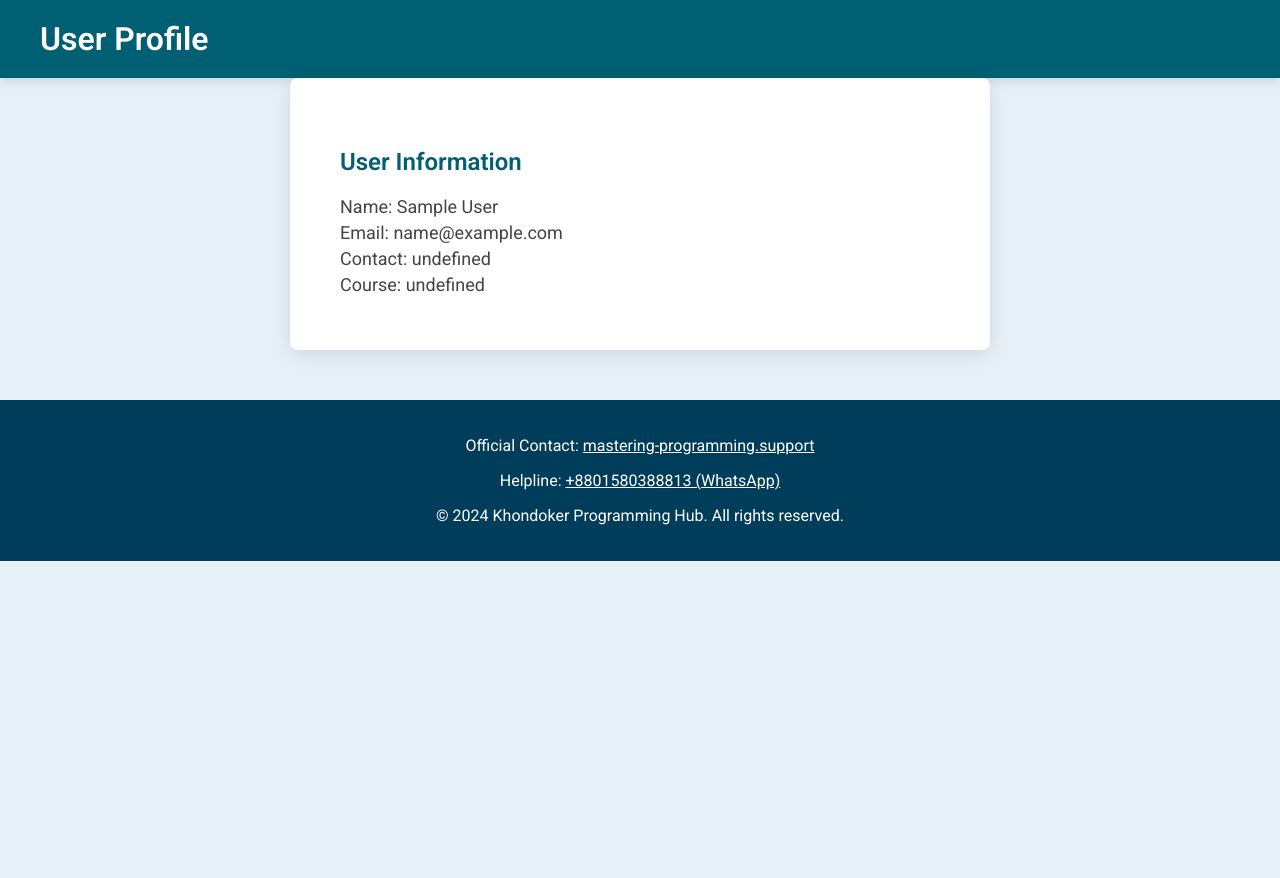
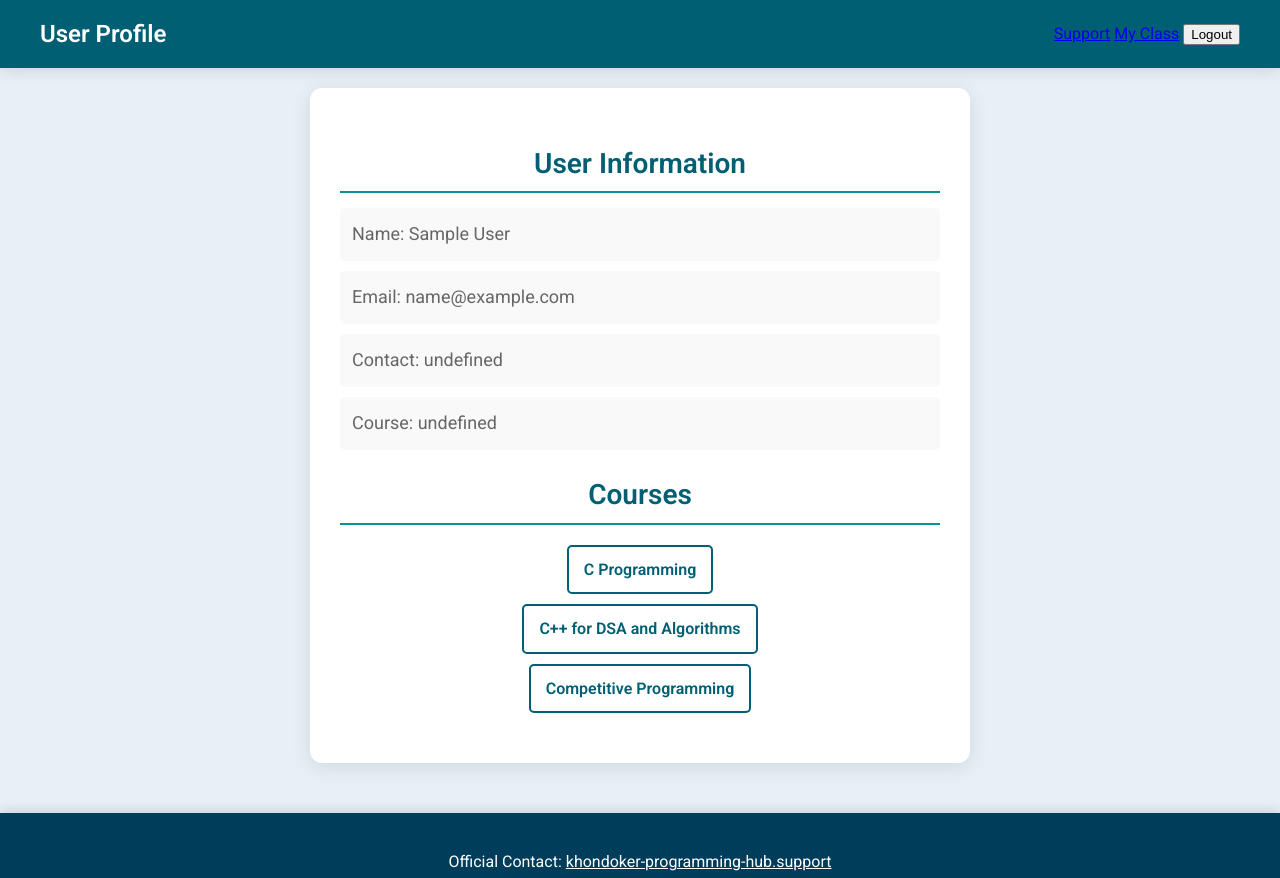
Before and after one commit to talha-khondoker/test, a plain HTML site: page user-profile.html in a window 1280 px wide. Shown: the top 878 px of the page. Before the commit the page ends 800 px from the top, so only its background shows below. Drawn offline with Linux system fonts and the light colour scheme; sample sign-in values are in the browser's storage.

Commit message:
Update user-profile.html

```diff
--- a/user-profile.html
+++ b/user-profile.html
@@ -1,5 +1,6 @@
 <!DOCTYPE html>
 <html lang="en">
+
 <head>
     <meta charset="UTF-8">
     <meta name="viewport" content="width=device-width, initial-scale=1.0">
@@ -10,49 +11,105 @@
             font-family: 'Roboto', sans-serif;
             margin: 0;
             padding: 0;
-            background-color: #e7f0f7;
-            color: #444;
+            background-color: #e7f0f7; /* Light background */
+            color: #444; /* Dark text color */
+            line-height: 1.6;
         }
 
+        /* Navbar */
         .navbar {
-            background-color: #005f73;
+            background-color: #005f73; /* Dark teal */
             color: white;
-            padding: 20px 40px;
+            padding: 15px 40px;
             display: flex;
             justify-content: space-between;
             align-items: center;
-            box-shadow: 0 4px 10px rgba(0, 0, 0, 0.1);
+            box-shadow: 0 4px 15px rgba(0, 0, 0, 0.1);
         }
 
         .navbar h1 {
+            font-size: 24px;
             margin: 0;
         }
 
+        /* Main Container */
         .container {
-            padding: 50px;
+            padding: 30px;
             max-width: 600px;
-            margin: 0 auto;
+            margin: 20px auto;
             background-color: #ffffff;
-            border-radius: 8px;
+            border-radius: 12px;
             box-shadow: 0 4px 20px rgba(0, 0, 0, 0.1);
+            transition: box-shadow 0.3s ease;
+        }
+
+        .container:hover {
+            box-shadow: 0 8px 30px rgba(0, 0, 0, 0.2);
         }
 
         .container h2 {
+            font-size: 28px;
+            margin-bottom: 15px;
+            color: #005f73;
+            text-align: center;
+            border-bottom: 2px solid #0a9396;
+            padding-bottom: 5px;
+        }
+
+        .user-info {
             margin-bottom: 20px;
-            color: #005f73;
         }
 
         .user-info p {
-            margin: 5px 0;
+            margin: 10px 0;
             font-size: 18px;
+            color: #666;
+            background-color: #f9f9f9; /* Light background for user info */
+            padding: 12px;
+            border-radius: 5px;
+            transition: background-color 0.3s ease;
         }
 
+        .user-info p:hover {
+            background-color: #f1f1f1; /* Slightly darker on hover */
+        }
+
+        /* Video Links */
+        .video-links {
+            list-style: none;
+            padding: 0;
+            margin: 20px 0;
+        }
+
+        .video-links li {
+            margin: 10px 0;
+            text-align: center; /* Centering the links */
+        }
+
+        .video-links a {
+            text-decoration: none;
+            color: #005f73;
+            font-weight: bold;
+            padding: 10px 15px;
+            border: 2px solid #005f73;
+            border-radius: 5px;
+            transition: all 0.3s ease;
+            display: inline-block; /* Makes the link appear as a button */
+        }
+
+        .video-links a:hover {
+            background-color: #005f73; /* Background color on hover */
+            color: white; /* Text color on hover */
+        }
+
+        /* Footer */
         .footer {
-            background-color: #003d5b;
+            background-color: #003d5b; /* Dark blue */
             color: white;
             padding: 20px;
             text-align: center;
             margin-top: 50px;
+            box-shadow: 0 -4px 10px rgba(0, 0, 0, 0.1);
         }
 
         .footer a {
@@ -60,23 +117,54 @@
             text-decoration: underline;
         }
 
+        /* Responsive Design */
         @media (max-width: 768px) {
             .navbar {
                 flex-direction: column;
                 align-items: flex-start;
+                padding: 15px;
             }
 
             .container {
                 padding: 20px;
             }
+
+            .container h2 {
+                font-size: 26px;
+            }
+
+            .user-info p {
+                font-size: 16px;
+            }
+        }
+
+        @media (max-width: 480px) {
+            .navbar h1 {
+                font-size: 20px;
+            }
+
+            .user-info p {
+                font-size: 14px;
+                padding: 10px;
+            }
+
+            .container h2 {
+                font-size: 24px;
+            }
         }
     </style>
 </head>
+
 <body>
 
     <!-- Navbar -->
     <div class="navbar">
         <h1>User Profile</h1>
+        <div class="navbar-right">
+            <a href="support.html">Support</a>
+            <a href="#">My Class</a>
+            <button class="logout-btn" onclick="logout()">Logout</button>
+        </div>
     </div>
 
     <!-- Main Container -->
@@ -88,6 +176,13 @@
             <p id="displayContact"></p>
             <p id="displayCourse"></p>
         </div>
+
+        <h2>Courses</h2>
+        <ul class="video-links">
+            <li><a href="c_programming_dashboard.html">C Programming</a></li>
+            <li><a href="cpp-dsa-details_dashboard.html">C++ for DSA and Algorithms</a></li>
+            <li><a href="competitive_programming_dashboard.html">Competitive Programming</a></li>
+        </ul>
     </div>
 
     <script>
@@ -107,11 +202,20 @@
     <!-- Footer -->
     <div class="footer">
         <p>Official Contact:
-            <a href="mailto:khondoker.t4@gmail.com">mastering-programming.support</a>
+            <a href="mailto:khondoker.t4@gmail.com">khondoker-programming-hub.support</a>
         </p>
         <p>Helpline: <a href="tel:+8801580388813">+8801580388813 (WhatsApp)</a></p>
         <p>&copy; 2024 Khondoker Programming Hub. All rights reserved.</p>
     </div>
 
+    <!-- Script for Logout -->
+    <script>
+        function logout() {
+            localStorage.removeItem('loggedIn'); // Clear the login status
+            window.location.href = 'update-login.html'; // Redirect to login page
+        }
+    </script>
+
 </body>
+
 </html>
```
